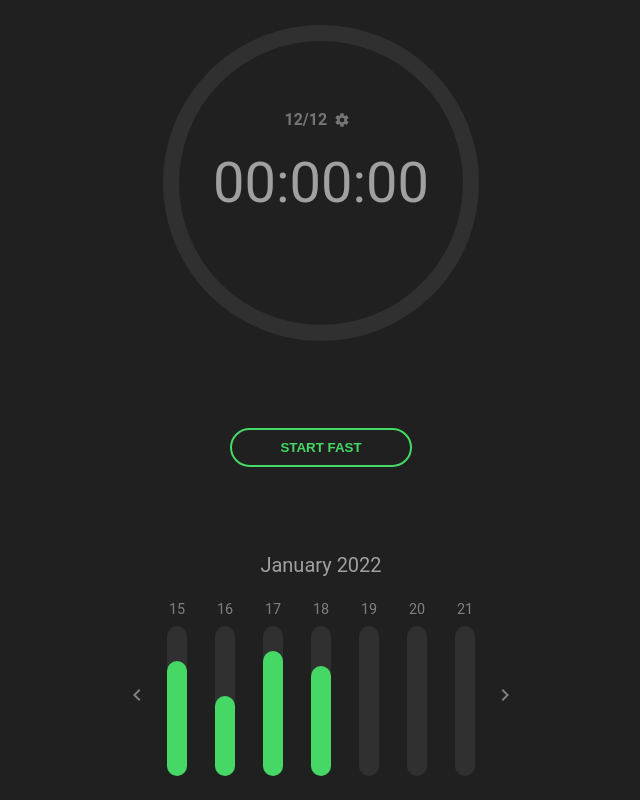
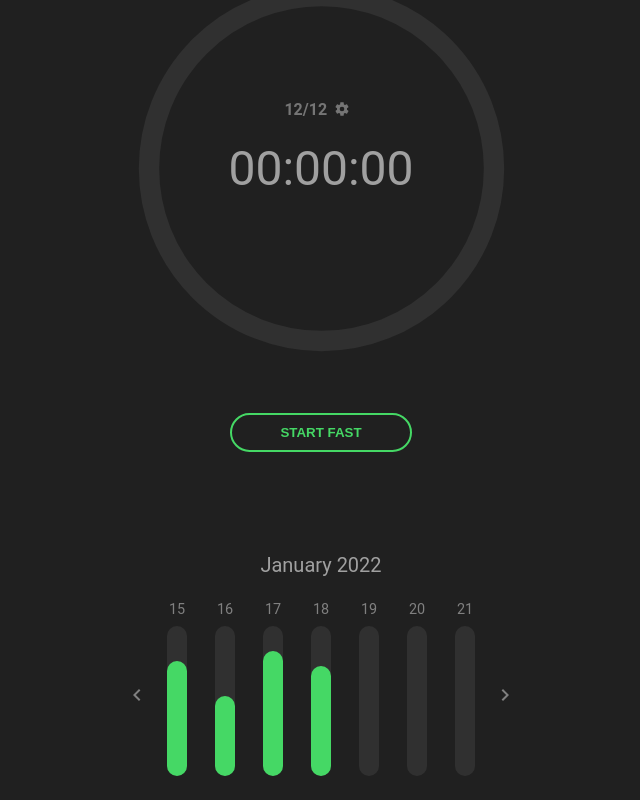
Before and after one commit to joaorodriguesjr/fasting, a Next.js app in the folder frontend/: page / in a window 1280 px wide. Shown: the whole page, without its empty margins (319-959 px from the left). Built offline with nearby package versions, Linux system fonts and the light colour scheme.

Commit message:
Adjust size of progress circle

```diff
--- a/frontend/src/components/Progress.module.css
+++ b/frontend/src/components/Progress.module.css
@@ -1,13 +1,16 @@
 .container {
+  width: 75%;
+  min-height: 40vh;
+
   position: relative;
   display: flex;
   flex-direction: column;
   align-items: center;
   justify-content: center;
-  min-height: 350px;
 }
 
 .svg {
+  width: 100%;
   transform: rotate(-90deg);
   position: absolute;
 }
@@ -15,13 +18,13 @@
 .circle__00 {
   fill: none;
   stroke: #303030;
-  stroke-width: 1.0rem;
+  stroke-width: 0.85rem;
 }
 
 .circle__01 {
   fill: none;
   stroke: #45D865;
-  stroke-width: 1.0rem;
+  stroke-width: 0.85rem;
   stroke-dasharray: 950;
   transition: all 1.0s linear;
 }
--- a/frontend/src/components/Progress.tsx
+++ b/frontend/src/components/Progress.tsx
@@ -14,12 +14,12 @@ const Progress: FunctionComponent<ProgressProps> = ({ start, target, children })
 
   const marker = (start === 0)
     ? <></>
-    : <circle className={styles.circle__01} strokeDashoffset={strokeDashoffset} cx="175" cy="175" r="150" strokeLinecap="round" />
+    : <circle className={styles.circle__01} strokeDashoffset={strokeDashoffset} cx="50%" cy="50%" r="115" strokeLinecap="round"/>
 
 
   return <div className={styles.container}>
-    <svg className={styles.svg} xmlns="http://www.w3.org/2000/svg" version="1.1" width="350px" height="350px">
-      <circle className={styles.circle__00} cx="175" cy="175" r="150" strokeLinecap="round" />
+    <svg className={styles.svg} viewBox="0 0 250 250">
+      <circle className={styles.circle__00} cx="50%" cy="50%" r="115" strokeLinecap="round"/>
       {marker}
     </svg>
     <div className={styles.children}>{children}</div>
--- a/frontend/src/pages/index.module.css
+++ b/frontend/src/pages/index.module.css
@@ -20,7 +20,7 @@
   display: flex;
   align-items: center;
   justify-content: center;
-  font-size: 3.5rem;
+  font-size: 3.0rem;
 }
 
 .protocol {
```
